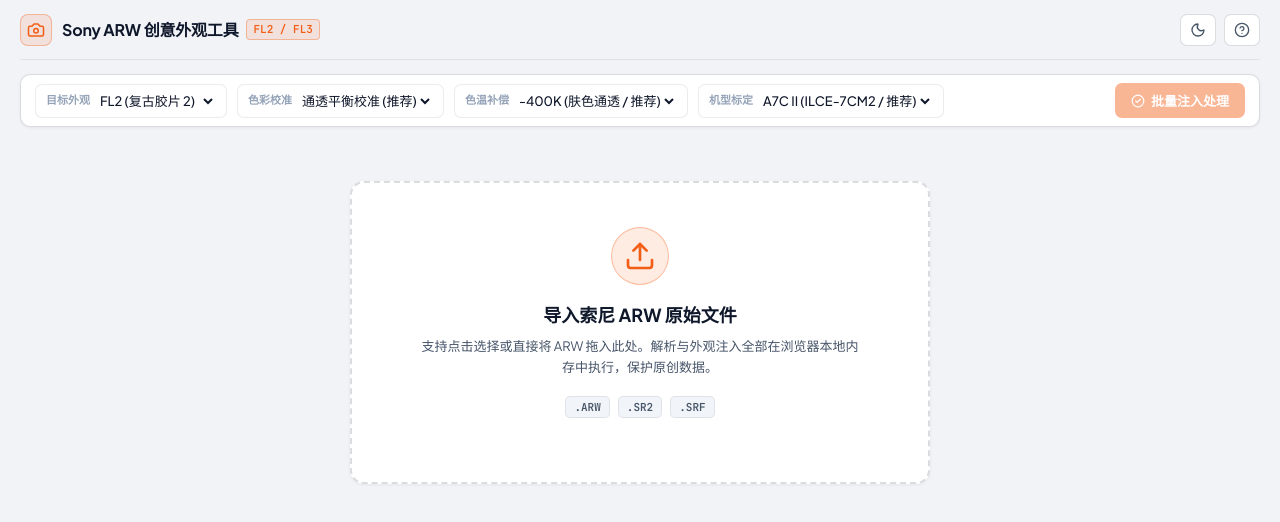
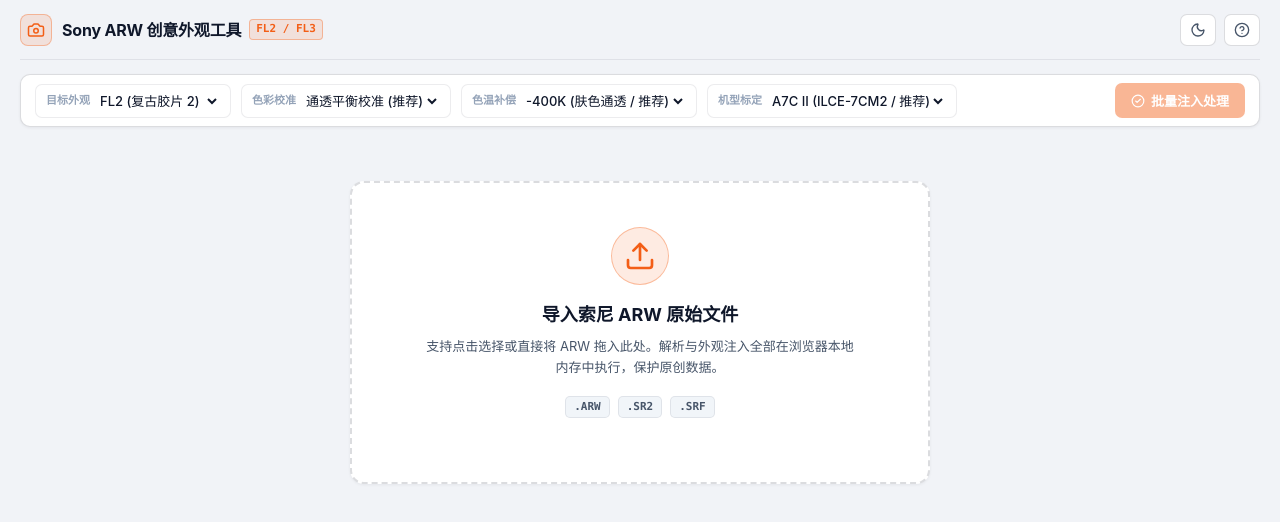
Before and after one commit to fwindpeak/sony-arw-fl2-unlocker, a React (Vite) app in the folder web/: page / in a window 1280 px wide. Shown: the top 522 px of the page. Built offline with nearby package versions, Linux system fonts and the light colour scheme.

Commit message:
fix: 去除谷歌字体

```diff
--- a/web/index.html
+++ b/web/index.html
@@ -16,10 +16,6 @@
         } catch (e) {}
       })();
     </script>
-    <!-- Google Fonts -->
-    <link rel="preconnect" href="https://fonts.googleapis.com">
-    <link rel="preconnect" href="https://fonts.gstatic.com" crossorigin>
-    <link href="https://fonts.googleapis.com/css2?family=Plus+Jakarta+Sans:wght@400;500;600;700;800&family=JetBrains+Mono:wght@400;500;600&display=swap" rel="stylesheet">
   </head>
   <body>
     <div id="root"></div>
--- a/web/src/index.css
+++ b/web/src/index.css
@@ -1,6 +1,6 @@
 :root {
-  --font-sans: 'Plus Jakarta Sans', -apple-system, BlinkMacSystemFont, 'Segoe UI', Roboto, Helvetica, Arial, sans-serif;
-  --font-mono: 'JetBrains Mono', SFMono-Regular, Menlo, Monaco, Consolas, monospace;
+  --font-sans: -apple-system, BlinkMacSystemFont, 'SF Pro Text', 'PingFang SC', 'Hiragino Sans GB', 'Microsoft YaHei', 'Segoe UI', Roboto, Helvetica, Arial, sans-serif;
+  --font-mono: ui-monospace, SFMono-Regular, Menlo, Monaco, Consolas, 'PingFang SC', monospace;
 
   /* Sony Alpha 品牌标识色 */
   --sony-orange: #f35e16;
```
